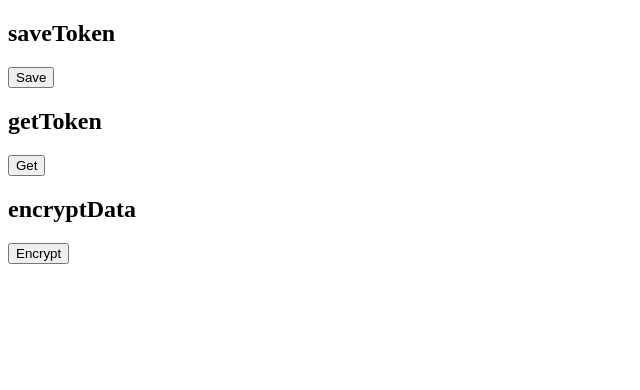
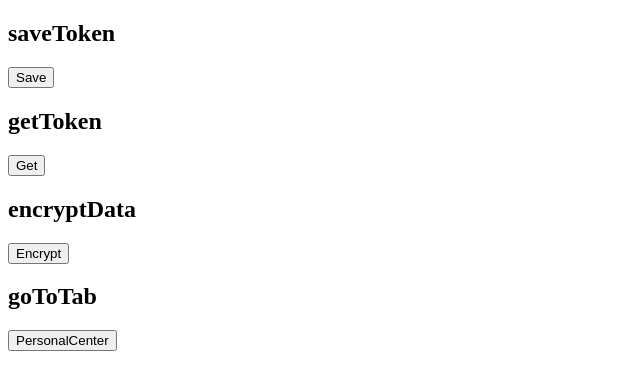
Before and after one commit to wuting0521/gzbankproject, a plain HTML site: page GZBankProject/WebApp/index.html in a window 1280 px wide. Shown: the whole page, without its empty margins (0-640 px from the left). Drawn offline with Linux system fonts and the light colour scheme.

Commit message:
go to tab

```diff
--- a/GZBankProject/WebApp/index.html
+++ b/GZBankProject/WebApp/index.html
@@ -16,4 +16,8 @@
       <h2>encryptData</h2>
       <input type="button" value="Encrypt" onclick="window.webkit.messageHandlers.encryptData.postMessage('qqqqq')">
     </div>
+    <div>
+        <h2>goToTab</h2>
+        <input type="button" value="PersonalCenter" onclick="window.webkit.messageHandlers.goToTab.postMessage('1')" >
+    </div>
 </html>
```
Also changed, not shown: 2 other files.
